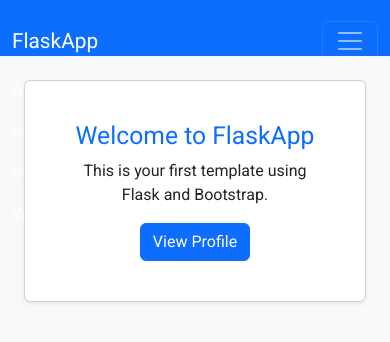
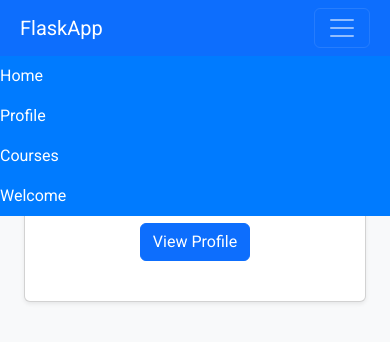
Before and after one commit to rstanbaugh/Flask-Server, a Flask app: page / in a window 390 px wide, after a click that opens the changed part. Shown: the top 342 px of the page. Run offline with Flask 3, Linux system fonts and the light colour scheme.

Commit message:
more changes trying to fix  ios menu

```diff
--- a/static/styles.css
+++ b/static/styles.css
@@ -1,30 +1,23 @@
-/* --- Updated Styles with Optimized Hover Effects (Desktop-Only Magnify) --- */
-
-/* General Page Styling */
+/* --- General Page Styling --- */
 body {
     font-family: 'Roboto', sans-serif;
     background-color: #f8f9fa; /* Light gray background */
 }
 
-/* --- Navbar Styling --- */
+/* --- General Navbar Styling --- */
 .navbar {
     background-color: #007bff; /* Primary blue */
-    height: 56px; /* Fixed height to prevent resizing */
+    height: 56px; /* Fixed height to prevent page jumping */
+    padding: 0.5rem 1rem; /* Adjust padding */
 }
 
 /* Navbar Brand & Links */
 .navbar-brand, .nav-link {
     color: #ffffff !important;
-    transition: font-size 0.2s ease-in-out, text-shadow 0.2s ease-in-out;
+    transition: text-shadow 0.2s ease-in-out, font-size 0.2s ease-in-out;
 }
 
-/* Keep navbar brand aligned */
-.navbar-brand {
-    font-size: 1.3rem; /* Slightly larger than links */
-    line-height: 56px; /* Keeps it centered */
-}
-
-/* --- Enable Hover Magnify Effect on Desktop Only --- */
+/* --- Desktop Only Hover Effect (Prevents Mobile Issues) --- */
 @media (hover: hover) {
     .navbar-nav .nav-item .nav-link:hover,
     .navbar-nav .nav-item .nav-link:focus,
@@ -34,25 +27,43 @@ body {
     }
 }
 
-/* --- Fix for iPhone Safari: Ensure Mobile Menu Expands Properly --- */
+/* --- Mobile-Specific Fixes --- */
 @media (max-width: 991px) {
+    .navbar {
+        height: auto; /* Allow height to adjust on mobile */
+        padding: 0.5rem; /* Reduce padding */
+    }
+
     .navbar-collapse {
-        display: none; /* Hide by default */
+        display: none !important; /* Hide by default */
+        width: 100%;
+        position: absolute;
+        top: 56px;
+        left: 0;
+        background-color: #007bff;
+        z-index: 1000;
     }
 
     .navbar-collapse.show {
-        display: block !important; /* Force Bootstrap menu to expand */
+        display: block !important;
+        width: 100%;
+    }
+
+    /* Disable hover effect on mobile */
+    .navbar-nav .nav-item .nav-link:hover {
+        font-size: 1rem !important;
+        text-shadow: none !important;
     }
 }
 
-/* --- Button Styling --- */
+/* --- Button Hover Effect --- */
 .btn {
     transition: background-color 0.3s ease-in-out, transform 0.2s ease-in-out;
 }
 
 .btn:hover {
-    background-color: #0056b3 !important; /* Slightly darker blue */
-    transform: scale(1.05); /* Zoom effect */
+    background-color: #0056b3 !important;
+    transform: scale(1.05);
 }
 
 /* --- Card Styling for Consistency --- */
--- a/templates/base.html
+++ b/templates/base.html
@@ -39,10 +39,7 @@
         {% block content %}{% endblock %}
     </div>
 
-    <!-- Bootstrap JS (Must be loaded for the navbar toggler to work) -->
-    <script src="https://cdn.jsdelivr.net/npm/bootstrap@5.3.0/dist/js/bootstrap.bundle.min.js"></script>
-
-    <!-- Bootstrap JS (Must be loaded for the navbar toggler to work) -->
+    <!-- Bootstrap JS (Must be loaded before custom scripts) -->
     <script src="https://cdn.jsdelivr.net/npm/bootstrap@5.3.0/dist/js/bootstrap.bundle.min.js"></script>
 
     <!-- Fix for Safari Navbar Toggle -->
@@ -53,7 +50,7 @@
         navbarToggler.addEventListener("click", function () {
             setTimeout(function() {
                 document.querySelector("#navbarNav").classList.toggle("show");
-            }, 10); // Slight delay for Safari to process click
+            }, 10); // Small delay fixes Safari processing
         });
     });
     </script>
```
Also changed, not shown: 1 other file.
